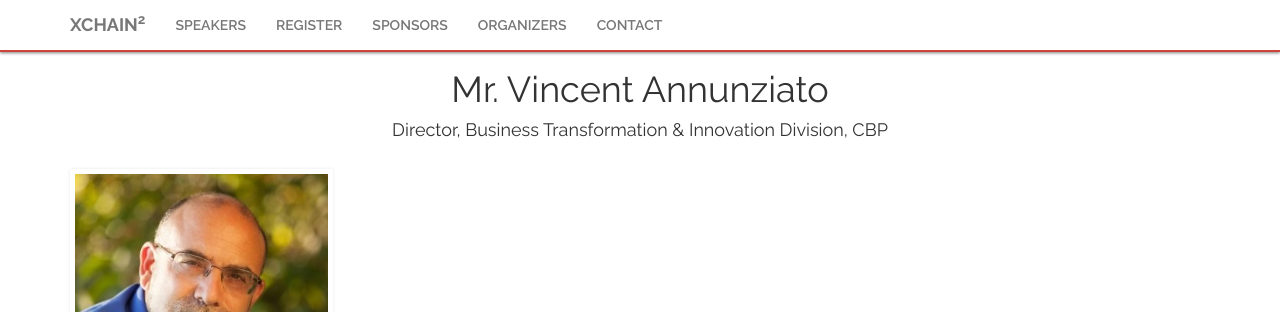
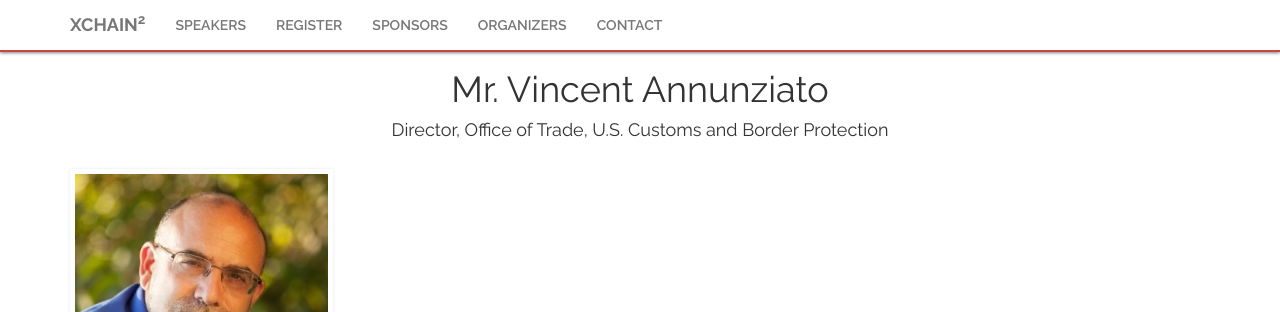
Before and after one commit to gnawalishyam/jekyll, a Jekyll site: the page built from _posts/2018-05-06-Vincent-Annunziato.md, in a window 1280 px wide. Shown: the top 312 px of the page. Built offline with Jekyll 4.4.1, drawn with Linux system fonts in a browser that asks for light colours; some web fonts are replaced.

Commit message:
Updated speaker

```diff
--- a/_posts/2018-05-06-Vincent-Annunziato.md
+++ b/_posts/2018-05-06-Vincent-Annunziato.md
@@ -5,7 +5,7 @@ date: 2018-03-04 12:00:00 -0600
 
 title:  "Vincent Annunziato"
 name: "Mr. Vincent Annunziato"
-position: "Director, Business Transformation & Innovation Division, CBP"
+position: "Director, Office of Trade, U.S. Customs and Border Protection"
 blurb: ""
 categories: speakers
 image: "/res/people/Vincent-Annunziato.jpg"
```
